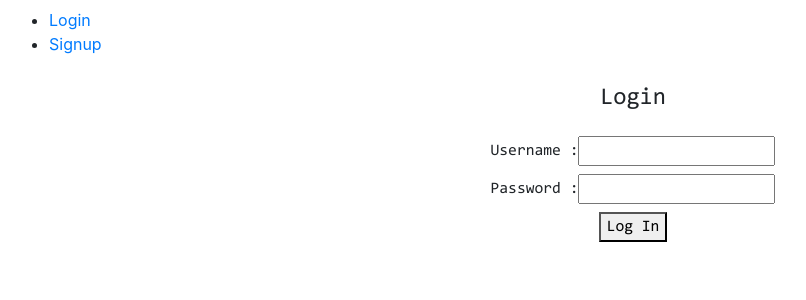
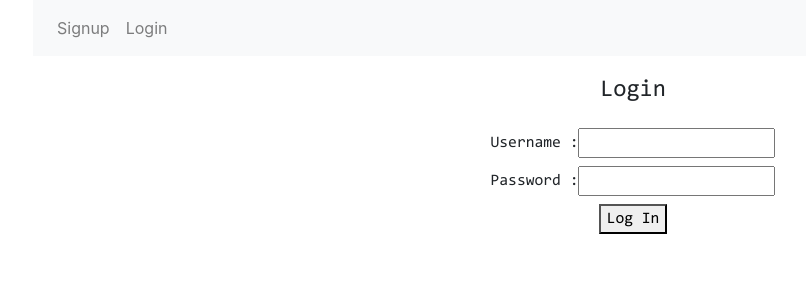
Before and after one commit to The-Typists/WhatTheHack_hacknroll2021, a React (Create React App) app in the folder frontend/: page / in a window 1280 px wide. Shown: the top 300 px of the page, without its empty margins (7-813 px from the left). Built offline with nearby package versions, Linux system fonts and the light colour scheme.

Commit message:
finally got a navbar

```diff
--- a/frontend/src/App.tsx
+++ b/frontend/src/App.tsx
@@ -1,4 +1,4 @@
-import React, {  useEffect, useState } from "react";
+import React, { useEffect, useState } from "react";
 import { BrowserRouter as Router, Switch, Route, Link } from "react-router-dom";
 import GamePage from "./pages/GamePage";
 import LoginPage from "./pages/LoginPage";
@@ -9,7 +9,9 @@ import GameRoom from "./pages/GameRoom";
 import 'bootstrap/dist/css/bootstrap.min.css';
 import Button from 'react-bootstrap/Button';
 import Navbar from 'react-bootstrap/Navbar';
+import Nav from 'react-bootstrap/Nav';
 import Table from 'react-bootstrap/Table';
+import NavItem from "react-bootstrap/esm/NavItem";
 
 
 
@@ -22,44 +24,45 @@ function App() {
   }, []);
 
   function NavBar() {
-    return (
-      <Navbar>
-        <ul>
-          {!isLoggedin ? (
-            <>
-              <li>
-                <Link to="/">Login</Link>
-              </li>
-              <li>
-                <Link to="/signup">Signup</Link>
-              </li>
-            </>
-          ) : (
-            <>
-            <li>
-                <Link to="/home">Home</Link>
-            </li>
-              <li>
-                <Link to="/stats">Statistics</Link>
-              </li>
-              <li>
-                <Link to="/game">Practice</Link>
-              </li>
-              <li>
-                <Link
-                  to=""
-                  onClick={() => {
+
+    const loggedOut = (
+      <Navbar bg="light">
+        <Nav className="mr-auto">
+          <Nav.Item>
+            <Nav.Link href="/signup"> Signup</Nav.Link>
+          </Nav.Item>
+          <Nav.Item>
+            <Nav.Link href="/login">Login</Nav.Link>
+          </Nav.Item>
+        </Nav>
+      </Navbar>)
+
+
+    const loggedIn = (
+      <Navbar bg="light">
+        <Nav className="mr-auto">
+            <Nav.Item>
+            <Nav.Link href="/home"> Home</Nav.Link>
+          </Nav.Item>
+          <Nav.Item>
+            <Nav.Link href="/stats"> Statistics</Nav.Link>
+          </Nav.Item>
+          <Nav.Item>
+            <Nav.Link href="/game">Practice</Nav.Link>
+          </Nav.Item>
+          <Nav.Item>
+            <Nav.Link href="" onClick={() => {
               localStorage.clear();
               setLoggedin(false);
-                  }}
-                >
-                  Logout
-                </Link>
-              </li>
-            </>
-          )}
+            }}>Logout</Nav.Link>
+          </Nav.Item>
+        </Nav>
+      </Navbar>)
+
+    return (
+        <ul>
+          {!isLoggedin ? loggedOut : loggedIn}
         </ul>
-      </Navbar>
     );
   }
 
@@ -91,8 +94,9 @@ function App() {
                 <Route exact path="/room/:code">
                   <GameRoom />
                 </Route>
-                <Route path="/">
+                <Route exact path="/">
                   <Home />;
+                    <GamePage />
                 </Route>
               </Switch>
             </>
```
Lines whose indentation alone changed are shown as unchanged.
